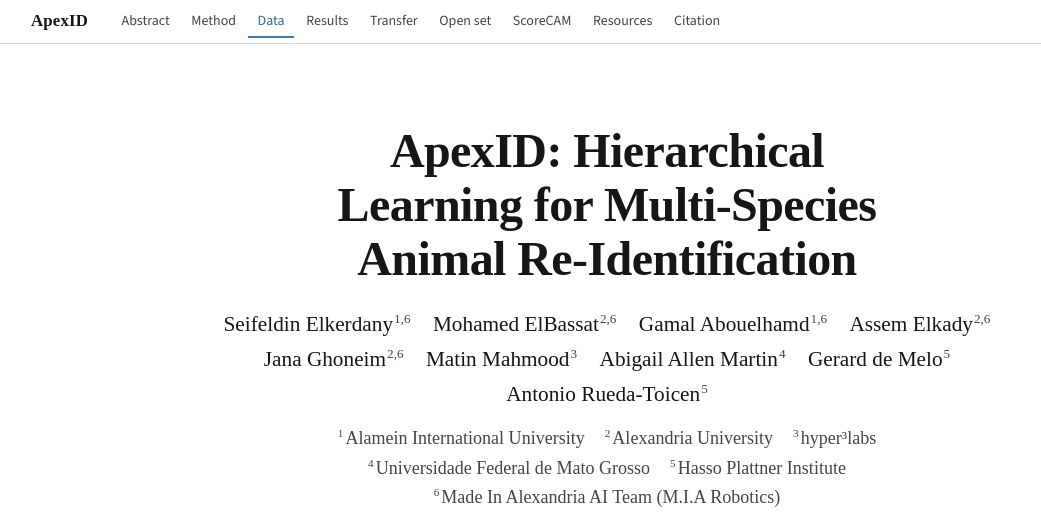
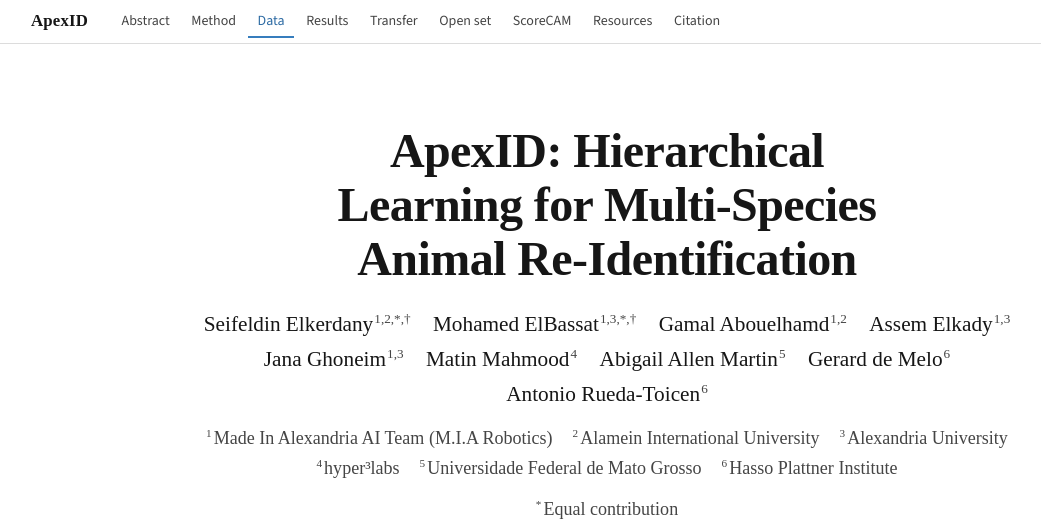
Before and after one commit to MIA-AI-Team/ApexID-Hierarchical-Learning-for-Multi-Species-Animal-Re-Identification-Official-Repo, a plain HTML site: page project-page/index.html in a window 1280 px wide. Shown: the top 530 px of the page, without its empty margins (33-1074 px from the left). Drawn offline with Linux system fonts and the light colour scheme.

Commit message:
docs: list M.I.A first in affiliations and mark equal contribution and corresponding authors

```diff
--- a/project-page/index.html
+++ b/project-page/index.html
@@ -53,23 +53,27 @@
 <header class="titleblock">
   <h1>ApexID: Hierarchical Learning for Multi-Species Animal Re-Identification</h1>
   <ul class="authors">
-    <li>Seifeldin Elkerdany<sup>1,6</sup></li>
-    <li>Mohamed ElBassat<sup>2,6</sup></li>
-    <li>Gamal Abouelhamd<sup>1,6</sup></li>
-    <li>Assem Elkady<sup>2,6</sup></li>
-    <li>Jana Ghoneim<sup>2,6</sup></li>
-    <li>Matin Mahmood<sup>3</sup></li>
-    <li>Abigail Allen Martin<sup>4</sup></li>
-    <li>Gerard de Melo<sup>5</sup></li>
-    <li>Antonio Rueda-Toicen<sup>5</sup></li>
+    <li>Seifeldin Elkerdany<sup>1,2,*,†</sup></li>
+    <li>Mohamed ElBassat<sup>1,3,*,†</sup></li>
+    <li>Gamal Abouelhamd<sup>1,2</sup></li>
+    <li>Assem Elkady<sup>1,3</sup></li>
+    <li>Jana Ghoneim<sup>1,3</sup></li>
+    <li>Matin Mahmood<sup>4</sup></li>
+    <li>Abigail Allen Martin<sup>5</sup></li>
+    <li>Gerard de Melo<sup>6</sup></li>
+    <li>Antonio Rueda-Toicen<sup>6</sup></li>
   </ul>
   <ul class="affiliations">
-    <li><sup>1</sup><a href="https://aiu.edu.eg">Alamein International University</a></li>
-    <li><sup>2</sup><a href="https://alexu.edu.eg">Alexandria University</a></li>
-    <li><sup>3</sup><a href="https://hyper3labs.com">hyper³labs</a></li>
-    <li><sup>4</sup><a href="https://ufmt.br">Universidade Federal de Mato Grosso</a></li>
-    <li><sup>5</sup><a href="https://hpi.de">Hasso Plattner Institute</a></li>
-    <li><sup>6</sup><a href="https://huggingface.co/Made-In-Alexandria-AI">Made In Alexandria AI Team (M.I.A Robotics)</a></li>
+    <li><sup>1</sup><a href="https://huggingface.co/Made-In-Alexandria-AI">Made In Alexandria AI Team (M.I.A Robotics)</a></li>
+    <li><sup>2</sup><a href="https://aiu.edu.eg">Alamein International University</a></li>
+    <li><sup>3</sup><a href="https://alexu.edu.eg">Alexandria University</a></li>
+    <li><sup>4</sup><a href="https://hyper3labs.com">hyper³labs</a></li>
+    <li><sup>5</sup><a href="https://ufmt.br">Universidade Federal de Mato Grosso</a></li>
+    <li><sup>6</sup><a href="https://hpi.de">Hasso Plattner Institute</a></li>
+  </ul>
+  <ul class="affiliations">
+    <li><sup>*</sup>Equal contribution</li>
+    <li><sup>†</sup>Corresponding authors: <a href="mailto:seifeldean.hosny.2024@aiu.edu.eg">seifeldean.hosny.2024@aiu.edu.eg</a>, <a href="mailto:cds.MohamedMohamed24510@alexu.edu.eg">cds.MohamedMohamed24510@alexu.edu.eg</a></li>
   </ul>
   <ul class="resources" aria-label="Resources">
     <li><a class="res" id="paper-link" href="#citation" aria-disabled="true"><svg aria-hidden="true"><use href="#i-paper"/></svg><span>Paper</span><small>arXiv soon</small></a></li>
```
Also changed, not shown: 1 other file.
